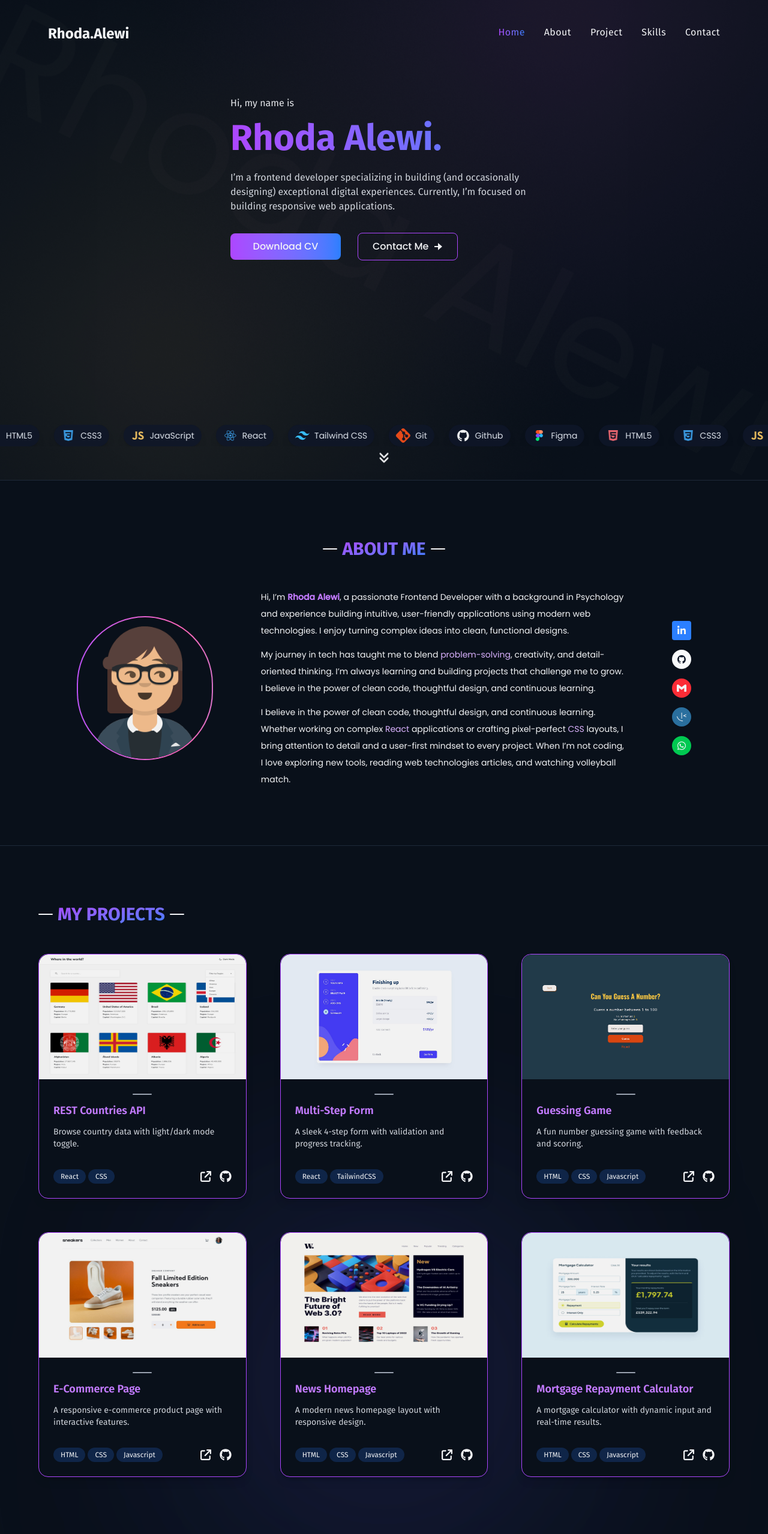
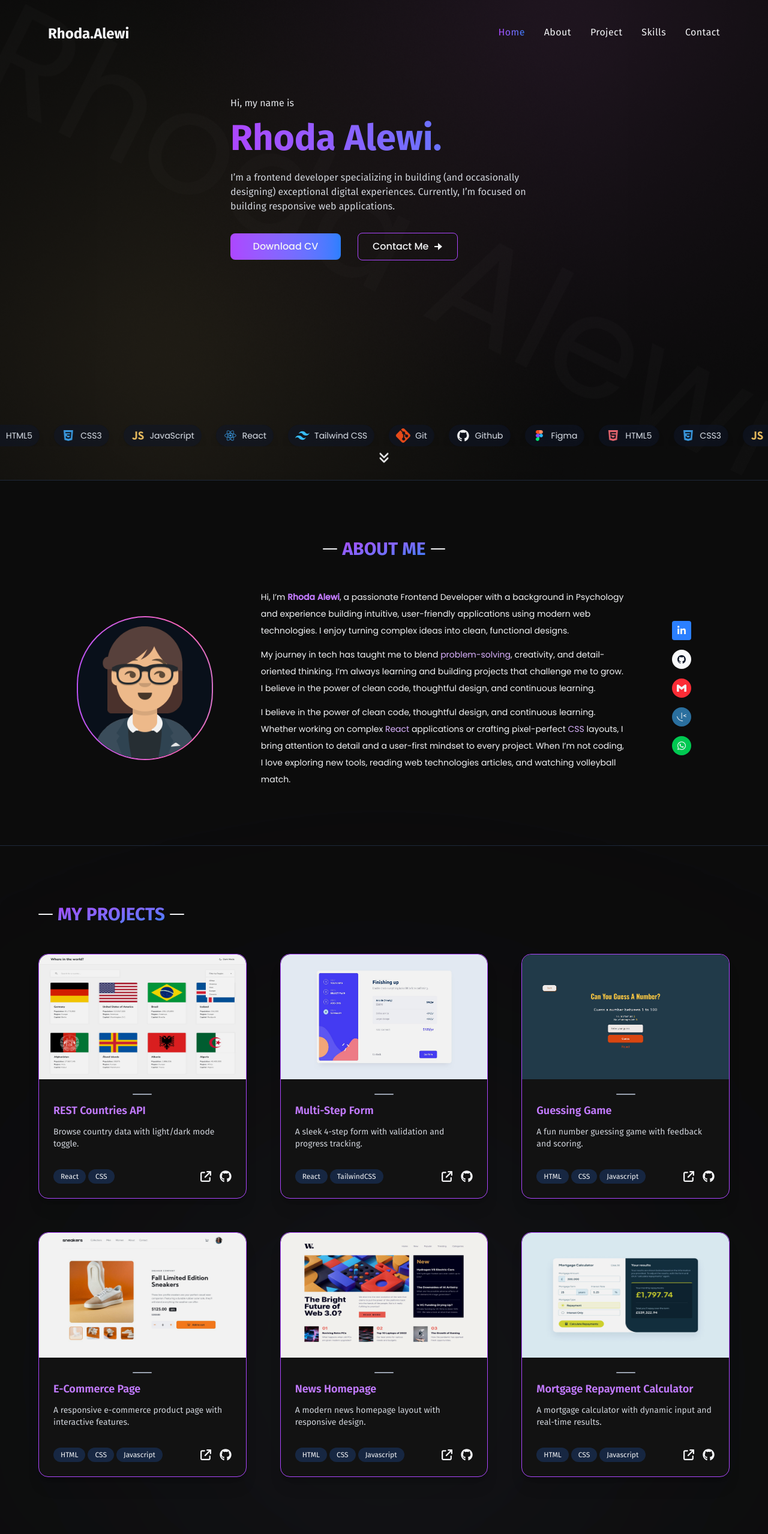
Before and after one commit to rhodalewi/My_Portfolio, a React (Vite) app: page / in a window 1280 px wide. Shown: the top 2557 px of the page at 60% size. Built offline with nearby package versions, Linux system fonts and the light colour scheme.

Commit message:
Update Changes

```diff
--- a/index.html
+++ b/index.html
@@ -4,9 +4,9 @@
     <meta charset="UTF-8" />
     <meta name="viewport" content="width=device-width, initial-scale=1.0" />
     <title>My Portfolio</title>
-   <!--  <link rel="icon" type="image/svg+xml" href="/Logo.png" /> -->
+
   </head>
-  <body class="bg-[#09101A] text-gray-100 w-full min-w-xs h-full overflow-x-hidden">
+  <body class="bg-[#0c0c0c] text-gray-100 w-full min-w-xs h-full overflow-x-hidden">
     <div id="root" class="min-h-full"></div>
     <script type="module" src="/src/main.jsx"></script>
   </body>
--- a/src/Components/Contact.jsx
+++ b/src/Components/Contact.jsx
@@ -74,8 +74,8 @@ const Contact = ({ socialIcons }) => {
 
             </div>
 
-            <span className='bg-blue-500/15 w-70 h-70  md:w-100 md:h-100 rounded-full absolute left-0 bottom-0 blur-[200px]'></span>
-            <span className='bg-purple-500/15 w-70 h-70 md:w-100 md:h-100 rounded-full absolute left-0 bottom-0 blur-[200px]'></span>
+            <span className='bg-blue-300/15 w-70 h-70  md:w-100 md:h-100 rounded-full absolute left-0 bottom-0 blur-[300px]'></span>
+            <span className='bg-purple-300/15 w-70 h-70 md:w-100 md:h-100 rounded-full absolute left-0 bottom-0 blur-[300px]'></span>
         </section>
 
         <Footer />
--- a/src/Components/ContactForm.jsx
+++ b/src/Components/ContactForm.jsx
@@ -28,7 +28,7 @@ const ContactForm = () => {
 
 
   return (
-    <form onSubmit={handleSubmit(onSubmit)} className="bg-[#0f172a] p-8 rounded-2xl space-y-6 shadow-xl w-full border border-purple-500">
+    <form onSubmit={handleSubmit(onSubmit)} className="bg-[#121212] p-8 rounded-2xl space-y-6 shadow-xl w-full border border-purple-500">
       {status && <Motion.p
         initial={{ opacity: 0, y: -10 }}
         animate={{ opacity: 1, y: 0 }}
--- a/src/Components/Header.jsx
+++ b/src/Components/Header.jsx
@@ -38,9 +38,9 @@ const Header = () => {
     return (
         <header className={`flex items-center justify-between w-full px-7 py-3.5 pt-4 md:pt-10 lg:px-20 fixed top-0 z-20 transition-all duration-700 shadow-md shadow-gray-700/20 md:shadow-none ${
             isOpen
-                ? 'bg-[#0f172a] transition-colors duration-700 ease-in-out lg:bg-transparent'
+                ? 'bg-[#121212] transition-colors duration-700 ease-in-out lg:bg-transparent'
                 : isScrolled
-                    ? 'bg-background/80 backdrop-blur-md shadow-md shadow-gray-700/20 '
+                    ? 'bg-background/50 backdrop-blur-md shadow-md shadow-gray-700/20 '
                     : 'bg-transparent'
         }`}>
             <h1 className="text-base md:text-xl lg:text-2xl font-bold ">Rhoda.Alewi</h1>
@@ -79,9 +79,9 @@ const Header = () => {
                     className={`absolute top-16 inset-0 transition-opacity duration-700 ease-in-out ${isOpen ? "opacity-100 pointer-events-auto bg-black/50"
                     : "opacity-0 pointer-events-none"}`}
                 >
-                    <aside className={`absolute right-0 w-64 sm:w-80 h-full bg-[#0f172a] px-8 py-10 shadow-lg transform transition-transform duration-700 ease-in-out ${isOpen ? "translate-x-0 pointer-events-auto" : "translate-x-full pointer-events-none"
+                    <aside className={`absolute right-0 w-64 sm:w-80 h-full bg-[#121212] px-8 py-10 shadow-lg transform transition-transform duration-700 ease-in-out ${isOpen ? "translate-x-0 pointer-events-auto" : "translate-x-full pointer-events-none"
                     }`}>
-                        <nav className="flex flex-col space-y-4 text-lg">
+                        <nav className="flex flex-col gap-4 text-lg">
                             {navLinks.map((links) => (
                             <Link
                                 key={links.id}
--- a/src/Components/Hero.jsx
+++ b/src/Components/Hero.jsx
@@ -25,7 +25,8 @@ const Hero = ({skillSet}) => {
 
           <div className="inline-flex flex-col sm:flex-row justify-center md:items-center gap-5 md:gap-7 font-[Poppins] mt-4">
             <a
-              href="/Alewi-Rhoda-Frontend-Developer-Resume.pdf" download
+              href="/Alewi-Rhoda-Frontend-Developer-Resume.pdf"
+              download
               className="overflow-hidden group rounded-lg text-sm md:text-base font-medium flex items-center justify-center gap-2 p-2 md:py-2.5 bg-gradient-to-r from-purple-500 to-blue-500 hover:from-blue-500 hover:to-purple-500 transition-all duration-700 ease-linear w-36 md:w-46 active:bg-none active:border active:border-purple-500"
             >
               <FiDownload className="hidden translate-x-[-50px] group-hover:block group-hover:translate-x-0 transition-all duration-700 ease-in-out" />
@@ -48,7 +49,7 @@ const Hero = ({skillSet}) => {
             {[...skillSet, ...skillSet].map((skill, index) => (
               <div
                 key={index}
-                className="flex items-center justify-center gap-2 rounded-full bg-[#0f172a]/80 backdrop-blur-md px-6 py-1.5 shadow-lg"
+                className="flex items-center justify-center gap-2 rounded-full bg-[#0f172a]/50 backdrop-blur-md px-6 py-1.5 shadow-lg"
               >
                 <img src={skill.icon} alt={skill.name} className="object-cover" />
                 <p className="text-xs/5 md:text-sm/5 text-slate-200"> {skill.name} </p>
--- a/src/Components/Project.jsx
+++ b/src/Components/Project.jsx
@@ -105,8 +105,8 @@ const ImageTransition = ({ image }) => {
 
   return (
     <section id='project' className='px-7 py-12 md:py-24 border-t border-gray-800 flex flex-col justify-center items-center gap-8 md:gap-14 w-full relative'>
-      <span className='bg-blue-500/15 w-70 h-70 md:w-120 md:h-120 rounded-full absolute bottom-4 blur-[200px] '></span>
-      <span className='bg-purple-500/15 w-70 h-70 md:w-120 md:h-120 rounded-full absolute bottom-4 blur-[200px] '></span>
+      <span className='bg-blue-300/15 w-70 h-70 md:w-120 md:h-120 rounded-full absolute bottom-6 blur-[350px] '></span>
+      <span className='bg-purple-300/15 w-70 h-70 md:w-120 md:h-120 rounded-full absolute bottom-6 blur-[350px] '></span>
       <div className='space-y-10 md:space-y-12 z-10'>
       {/* HEADING */}
         <Motion.div
@@ -128,7 +128,7 @@ const ImageTransition = ({ image }) => {
               initial={{ opacity: 0, y: 50 }}
               whileInView={{ opacity: 1, y: 0 }}
               transition={{ duration: 0.8, delay: index * 0.3, ease: 'easeOut'}}
-              className='group bg-[#09101A] border border-purple-500 rounded-2xl overflow-hidden transition-all duration-700 shadow-lg hover:shadow-purple-500/30 ease-in-out'
+              className='group bg-[#121212] border border-purple-500 rounded-2xl overflow-hidden transition-all duration-700 shadow-xl hover:shadow-purple-100/10 ease-in-out'
             >
               {project.isMultiple ? (
                 <ImageTransition image={project.image} />
```
